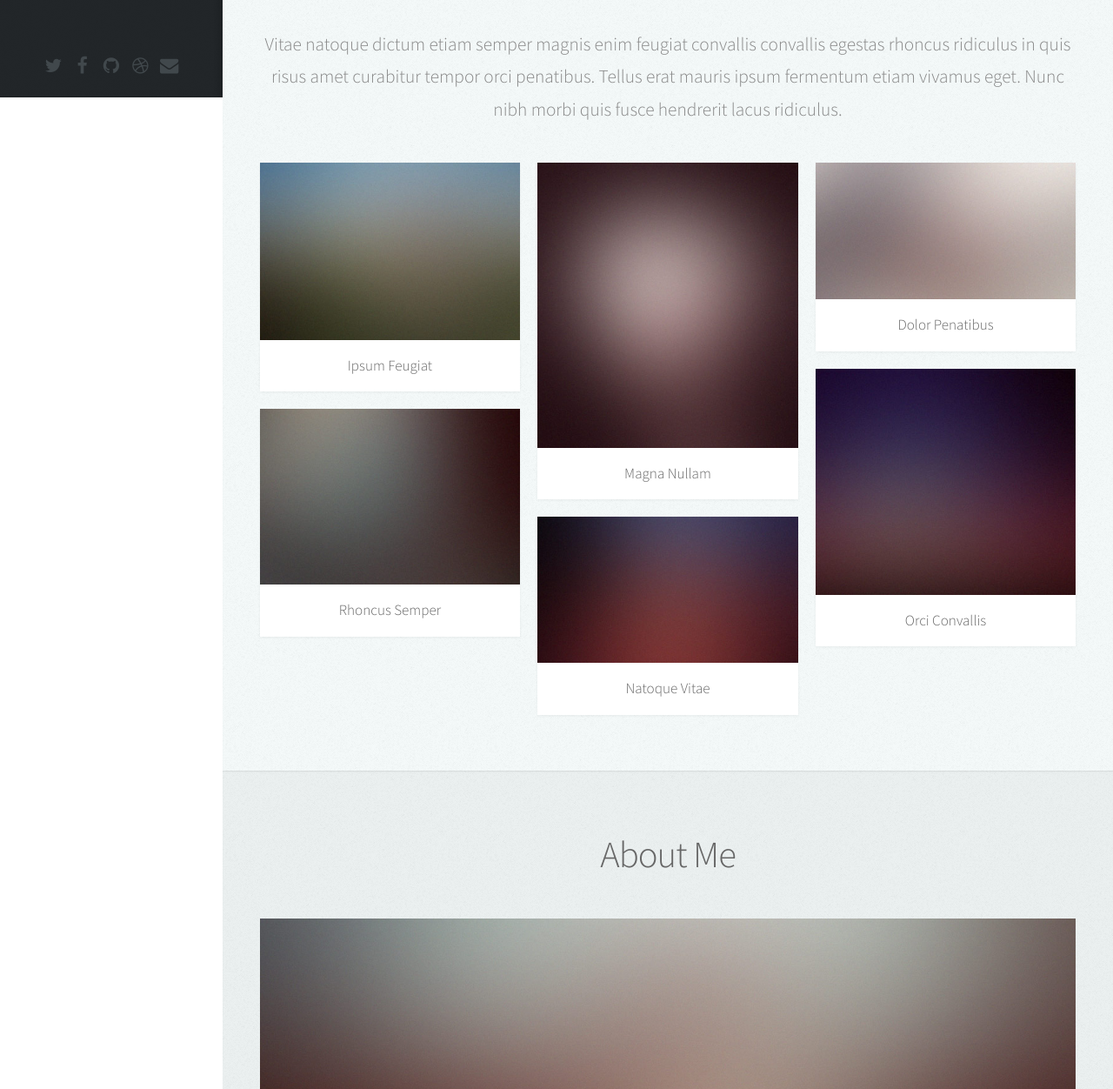
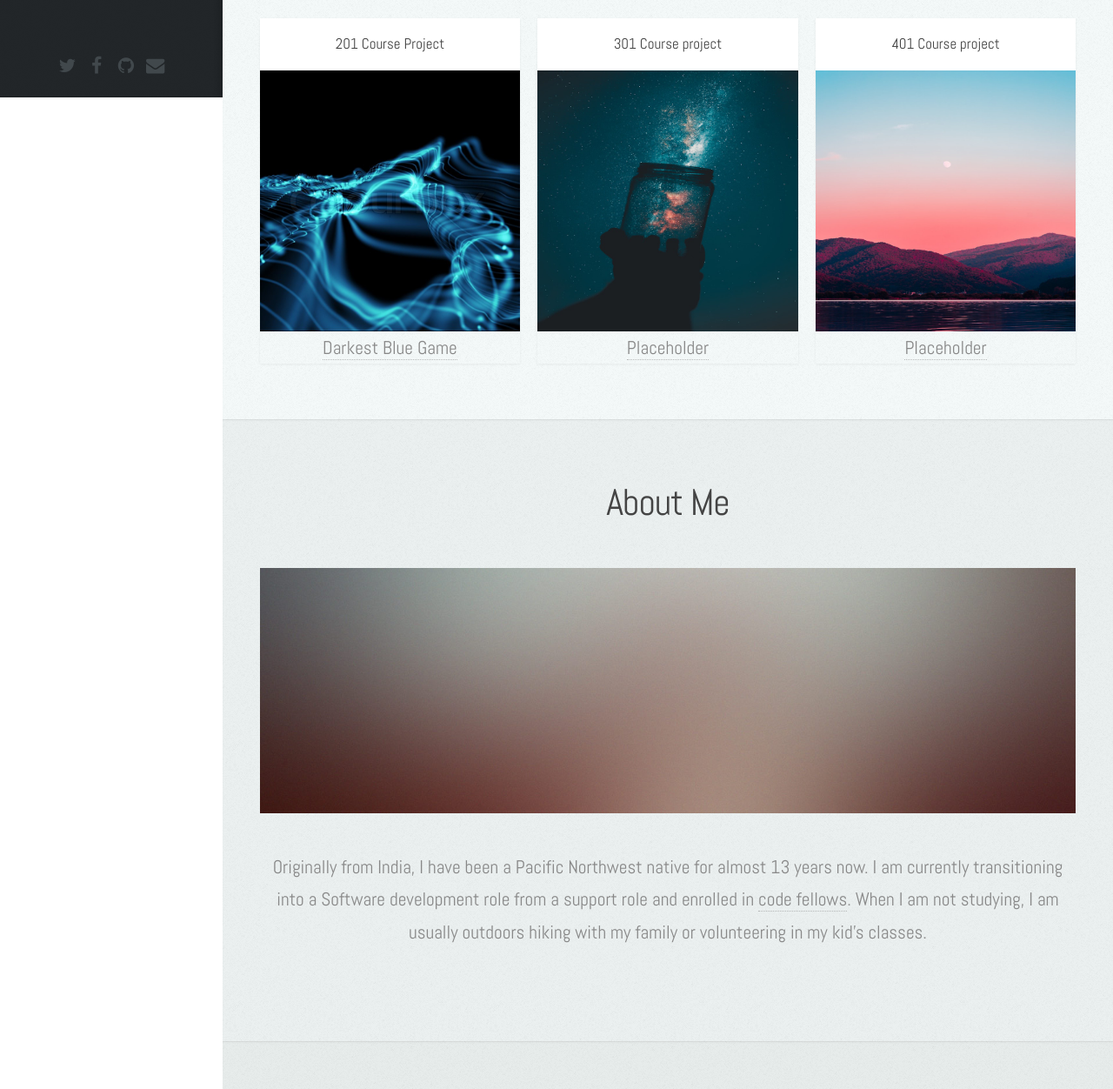
Before and after one commit to gpadmapriya/portfolio, a website: page public/index.html in a window 1280 px wide. Shown: the part 688-1940 px from the top of the page at 87% size. Drawn offline with Linux system fonts and the light colour scheme.

Commit message:
feature 2 - modify contents

```diff
--- a/public/assets/css/base.css
+++ b/public/assets/css/base.css
@@ -1,5 +1,5 @@
 @import url("font-awesome.min.css");
-@import url("https://fonts.googleapis.com/css?family=Source+Sans+Pro:300,300italic,400,600");
+@import url("https://fonts.googleapis.com/css?family=Source+Sans+Pro:300,300italic,400,600|Abel");
 
 /*
 	Prologue by HTML5 UP
@@ -33,7 +33,7 @@ section, summary, time, mark, audio, video {
     line-height: 1;
   }
 
-  ol, ul {
+  ol, ul, li {
     list-style: none;
   }
 
--- a/public/assets/css/layout.css
+++ b/public/assets/css/layout.css
@@ -7,7 +7,8 @@ html {
 }
 body {
   background: #fff;
-  font-family: 'Source Sans Pro', sans-serif;
+  /*font-family: 'Source Sans Pro', sans-serif;*/
+  font-family: 'Abel', sans-serif;
   font-size: 19pt;
   font-weight: 300;
   line-height: 1.75em;
--- a/public/assets/css/modules.css
+++ b/public/assets/css/modules.css
@@ -1,5 +1,6 @@
 input, textarea, select {
-  font-family: 'Source Sans Pro', sans-serif;
+  /*font-family: 'Source Sans Pro', sans-serif;*/
+  font-family: 'Abel', sans-serif;
   font-size: 19pt;
   font-weight: 300;
   line-height: 1.75em;
@@ -8,7 +9,7 @@ input, textarea, select {
 
 h1, h2, h3, h4, h5, h6 {
   font-weight: 300;
-  color: #666;
+  color: #444;
   line-height: 1.5em;
 }
 
@@ -72,7 +73,7 @@ h1 a, h2 a, h3 a, h4 a, h5 a, h6 a {
 			color: #E27689;
 			border-bottom-color: rgba(255, 255, 255, 0);
 		}
-
+/*
 	sub {
 		position: relative;
 		top: 0.5em;
@@ -94,7 +95,7 @@ h1 a, h2 a, h3 a, h4 a, h5 a, h6 a {
 		padding: 1em 0 1em 2em;
 		font-style: italic;
 	}
-
+*/
 	p, ul, ol, dl, table {
 		margin-bottom: 2em;
 	}
@@ -147,6 +148,7 @@ h1 a, h2 a, h3 a, h4 a, h5 a, h6 a {
     }
 
   }
+
   .row {
     display: flex;
     flex-wrap: wrap;
@@ -157,6 +159,7 @@ h1 a, h2 a, h3 a, h4 a, h5 a, h6 a {
     .row > * {
       box-sizing: border-box;
     }
+
   .row.gtr-uniform > * > :last-child {
     margin-bottom: 0;
   }
@@ -1655,7 +1658,7 @@ section, article {
     margin: 0 0 2em 0;
   }
 
-  .image.left {
+  /*.image.left {
     float: left;
     margin: 0 2em 2em 0;
   }
@@ -1668,7 +1671,7 @@ section, article {
     .image.centered img {
       margin: 0 auto;
       width: auto;
-    }
+    }*/
 /* List */
 
 ul {
@@ -1779,7 +1782,7 @@ form :-ms-input-placeholder {
 form ::-moz-focus-inner {
   border: 0;
 }
-/* Table */
+/* Table
 
 table {
   width: 100%;
@@ -1809,6 +1812,7 @@ table {
   table tfoot {
     background: #eee;
   }
+  */
 /* Button */
 
 input[type="button"],
--- a/public/index.html
+++ b/public/index.html
@@ -25,8 +25,8 @@
 			<!-- Logo -->
 			<div id="logo">
 				<span class="image avatar48"><img src="images/avatar.jpg" alt="" /></span>
-				<h1 id="title">Jane Doe</h1>
-				<p>Hyperspace Engineer</p>
+				<h1 id="title">Padma Ganapathi</h1>
+				<p>Software Development Engineer</p>
 			</div>
 
 			<!-- Nav -->
@@ -45,11 +45,12 @@
 
 			<!-- Social Icons -->
 			<ul class="icons">
-				<li><a href="#" class="icon fa-twitter"><span class="label">Twitter</span></a></li>
-				<li><a href="#" class="icon fa-facebook"><span class="label">Facebook</span></a></li>
-				<li><a href="#" class="icon fa-github"><span class="label">Github</span></a></li>
-				<li><a href="#" class="icon fa-dribbble"><span class="label">Dribbble</span></a></li>
-				<li><a href="#" class="icon fa-envelope"><span class="label">Email</span></a></li>
+				<li><a href="https://twitter.com/padmapriyagana" class="icon fa-twitter"><span class="label">Twitter</span></a>
+				</li>
+				<li><a href="https://www.facebook.com/padmapriya.ganapathi" class="icon fa-facebook"><span
+							class="label">Facebook</span></a></li>
+				<li><a href="https://github.com/gpadmapriya" class="icon fa-github"><span class="label">Github</span></a></li>
+				<li><a href="mailto:gpadmapriya@hotmail.com" class="icon fa-envelope"><span class="label">Email</span></a></li>
 			</ul>
 
 		</div>
@@ -64,15 +65,15 @@
 			<div class="container">
 
 				<header>
-					<h2 class="alt">Hi! I'm <strong>Prologue</strong>, a <a href="http://html5up.net/license">free</a>
-						responsive<br />
-						site template designed by <a href="http://html5up.net">HTML5 UP</a>.</h2>
-					<p>Ligula scelerisque justo sem accumsan diam quis<br />
-						vitae natoque dictum sollicitudin elementum.</p>
+					<h2 class="alt">
+					</h2>
+					<p>Hello! I'm a software developer with experience in product support and program management.</br> I am
+						passionate about creating efficiently performing customer focused solutions.
+					</p>
 				</header>
 
 				<footer>
-					<a href="#portfolio" class="button scrolly">Magna Aliquam</a>
+					<a href="https://www.linkedin.com/in/padma-ganapathi-71470ab/" class="button scrolly">Linkedin Profile</a>
 				</footer>
 
 			</div>
@@ -86,53 +87,46 @@
 					<h2>Portfolio</h2>
 				</header>
 
-				<p>Vitae natoque dictum etiam semper magnis enim feugiat convallis convallis
-					egestas rhoncus ridiculus in quis risus amet curabitur tempor orci penatibus.
-					Tellus erat mauris ipsum fermentum etiam vivamus eget. Nunc nibh morbi quis
-					fusce hendrerit lacus ridiculus.</p>
+				<p>I have worked in diverse verticals ranging from transportation and logistics to Finance and find software
+					development to be an avenue to feed my passion for problem solving.</p>
+
+				<!--<ul id="skills">Technical skills
+					<li>Languages: Javascript, HTML5, CSS, C#, SQL</li>
+					<li>Tools: GitHub, VS Code, Power BI, Microsoft Team Foundation Server, Service Desk</li>
+					<li>Operating Systems: Mac OS, Windows</li>
+				</ul>-->
 
 				<div class="row">
+
 					<div class="col-4 col-12-mobile">
 						<article class="item">
-							<a href="#" class="image fit"><img src="images/pic02.jpg" alt="" /></a>
 							<header>
-								<h3>Ipsum Feugiat</h3>
+								<h3>201 Course Project</h3>
 							</header>
+							<img class="image fit" src="images/energy-flow.jpg" alt="">
+							<a href="https://darkest-blue-game.github.io/darkest-blue/">Darkest Blue Game</a>
 						</article>
-						<article class="item">
-							<a href="#" class="image fit"><img src="images/pic03.jpg" alt="" /></a>
-							<header>
-								<h3>Rhoncus Semper</h3>
-							</header>
-						</article>
+
 					</div>
 					<div class="col-4 col-12-mobile">
 						<article class="item">
-							<a href="#" class="image fit"><img src="images/pic04.jpg" alt="" /></a>
 							<header>
-								<h3>Magna Nullam</h3>
+								<h3>301 Course project</h3>
 							</header>
+							<img class="image fit" src="images/capture-the-sky.jpg" alt="">
+							<a href="https://darkest-blue-game.github.io/darkest-blue/">Placeholder</a>
 						</article>
-						<article class="item">
-							<a href="#" class="image fit"><img src="images/pic05.jpg" alt="" /></a>
-							<header>
-								<h3>Natoque Vitae</h3>
-							</header>
-						</article>
+
 					</div>
 					<div class="col-4 col-12-mobile">
 						<article class="item">
-							<a href="#" class="image fit"><img src="images/pic06.jpg" alt="" /></a>
 							<header>
-								<h3>Dolor Penatibus</h3>
+								<h3>401 Course project</h3>
 							</header>
+							<img class="image fit" src="images/dawn-renewal.jpg" alt="">
+							<a href="https://darkest-blue-game.github.io/darkest-blue/">Placeholder</a>
 						</article>
-						<article class="item">
-							<a href="#" class="image fit"><img src="images/pic07.jpg" alt="" /></a>
-							<header>
-								<h3>Orci Convallis</h3>
-							</header>
-						</article>
+
 					</div>
 				</div>
 
@@ -149,12 +143,10 @@
 
 				<a href="#" class="image featured"><img src="images/pic08.jpg" alt="" /></a>
 
-				<p>Tincidunt eu elit diam magnis pretium accumsan etiam id urna. Ridiculus
-					ultricies curae quis et rhoncus velit. Lobortis elementum aliquet nec vitae
-					laoreet eget cubilia quam non etiam odio tincidunt montes. Elementum sem
-					parturient nulla quam placerat viverra mauris non cum elit tempus ullamcorper
-					dolor. Libero rutrum ut lacinia donec curae mus vel quisque sociis nec
-					ornare iaculis.</p>
+				<p>Originally from India, I have been a Pacific Northwest native for almost 13 years now. I am currently
+					transitioning into a Software development role from a support role and enrolled in <a
+						href="https://www.codefellows.org/" target="_blank">code fellows</a>. When I am not studying, I am usually
+					outdoors hiking with my family or volunteering in my kid's classes. </p>
 
 			</div>
 		</section>
@@ -167,10 +159,8 @@
 					<h2>Contact</h2>
 				</header>
 
-				<p>Elementum sem parturient nulla quam placerat viverra
-					mauris non cum elit tempus ullamcorper dolor. Libero rutrum ut lacinia
-					donec curae mus. Eleifend id porttitor ac ultricies lobortis sem nunc
-					orci ridiculus faucibus a consectetur. Porttitor curae mauris urna mi dolor.</p>
+				<p>I would love to hear about new projects or ideas. Feel free to ping me at <a
+						href="gpadmapriya@hotmail.com>">gpadmapriya@hotmail.com</a></p>
 
 				<form method="post" action="#">
 					<div class="row">
```
Also changed, not shown: README.md, public/images/capture-the-sky.jpg (added), public/images/dawn-renewal.jpg (added), public/images/energy-flow.jpg (added).
